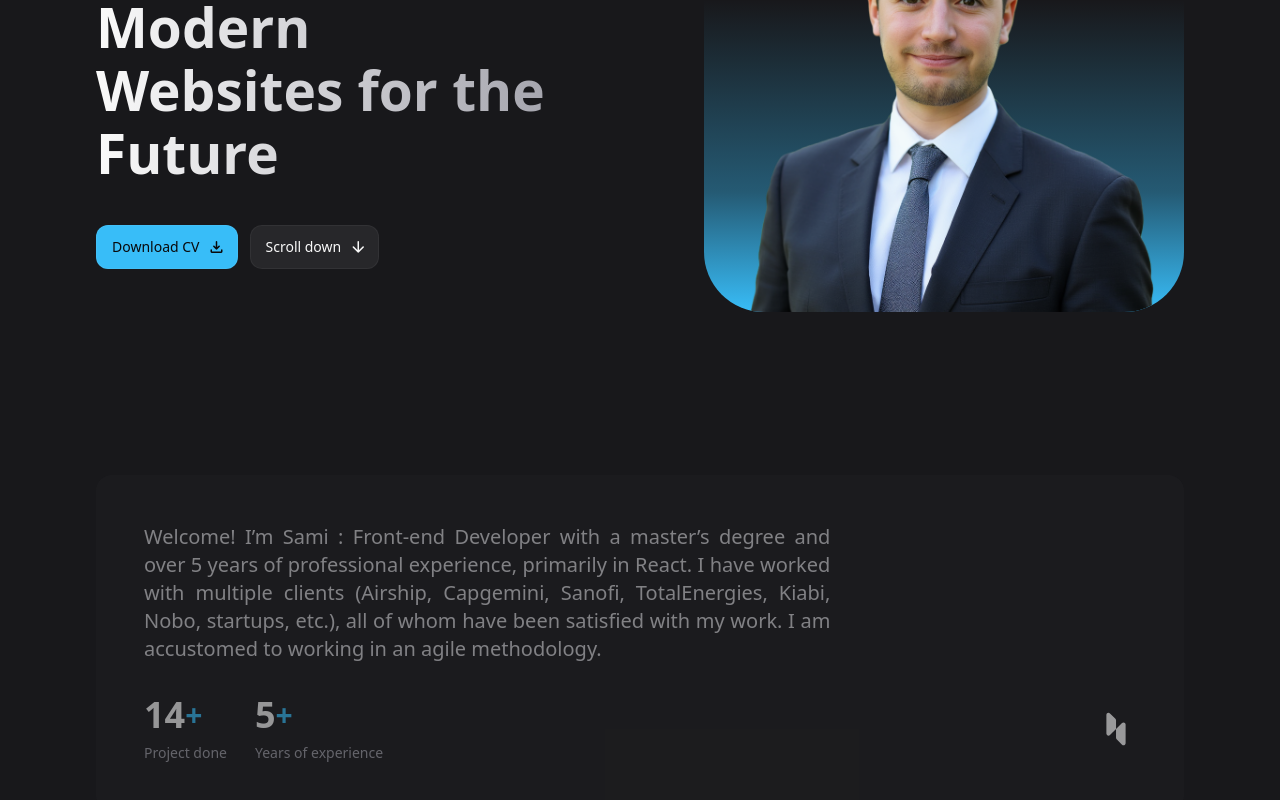
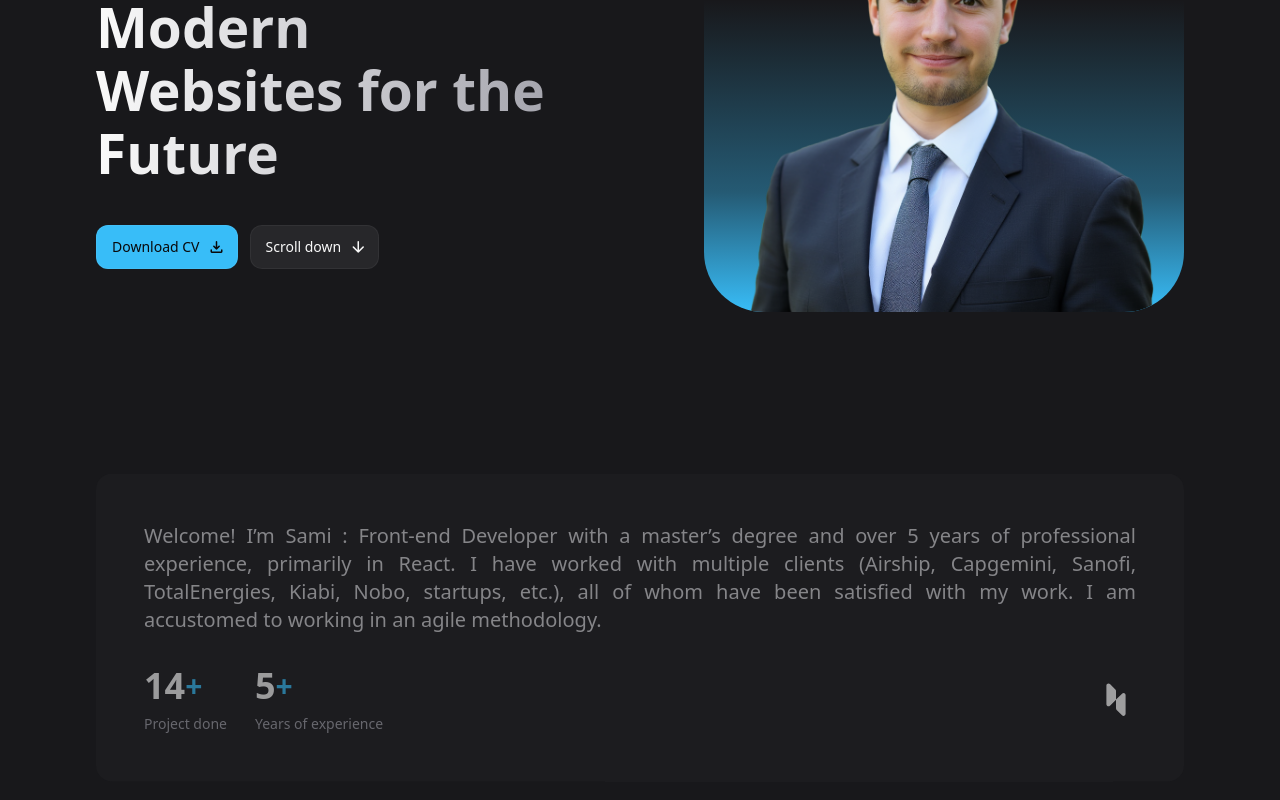
Before and after one commit to ankisami/my-portfolio, a React (Vite) app: page / in a window 1280 px wide. Shown: the part 312-1112 px from the top of the page. Built offline with nearby package versions, Linux system fonts and the light colour scheme.

Commit message:
fix: welcome description max-width

```diff
--- a/src/components/About.tsx
+++ b/src/components/About.tsx
@@ -5,7 +5,7 @@ const About = () => {
     <section id="about" className="section">
       <div className="container">
         <div className="bg-zinc-800/50 p-7 rounded-2xl md:p-12 reveal-up">
-          <p className="text-zinc-300 mb-4 md:mb-8 md:text-xl md:max-w-[60ch] text-justify">
+          <p className="text-zinc-300 mb-4 md:mb-8 md:text-xl text-justify w-full">
             Welcome! I’m Sami : Front-end Developer with a master’s degree and
             over 5 years of professional experience, primarily in React. I have
             worked with multiple clients (Airship, Capgemini, Sanofi,
```
